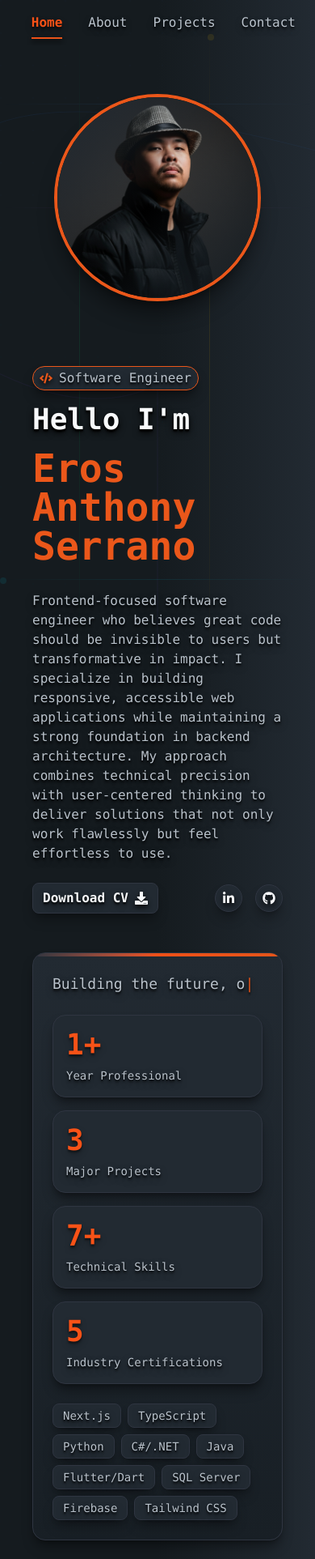
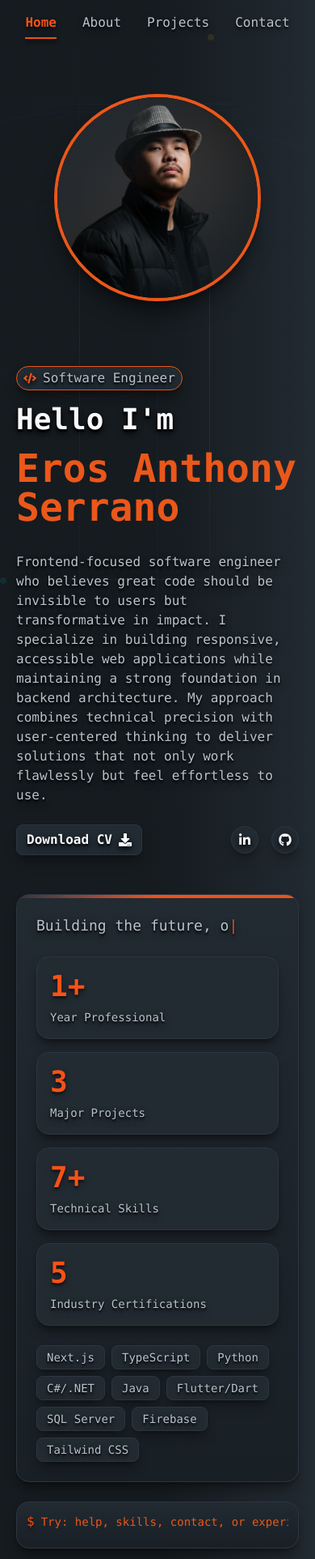
Before and after one commit to ErosAnthonySerrano/Eros_Anthony_Serrano_Portfolio, a Next.js app: page / in a window 390 px wide. Shown: the top 1925 px of the page at 81% size. Built offline with nearby package versions, Linux system fonts and the light colour scheme.

Commit message:
Adjust the padding size and centered the navigation in mobile mode

```diff
--- a/src/app/about/page.tsx
+++ b/src/app/about/page.tsx
@@ -9,7 +9,7 @@ import React from "react";
 const About = () => {
   return (
     <div className="flex flex-col w-full h-full items-center justify-center pt-10 gap-12 font-mono">
-      <div className="flex flex-col gap-10 items-center justify-center p-10 w-full h-full lg:max-w-[75vw] lg:p-0 2xl:max-w-[60vw]">
+      <div className="flex flex-col gap-10 items-center justify-center p-5 w-full h-full lg:max-w-[75vw] lg:p-0 2xl:max-w-[60vw]">
         {/* Intro */}
         <h1 className="text-4xl md:text-4xl font-bold mb-6 text-text text-shadow-lg text-shadow-black/30">
           Getting to know
--- a/src/app/page.tsx
+++ b/src/app/page.tsx
@@ -11,7 +11,7 @@ export default function HomePage() {
   return (
     <div className="flex flex-col w-full h-full items-center justify-center pt-10 gap-12 font-mono">
 
-      <div className="flex flex-col lg:flex-row items-center gap-20 w-full px-10 lg:max-w-[75vw] lg:px-0 2xl:max-w-[60vw]">
+      <div className="flex flex-col lg:flex-row items-center gap-20 w-full px-5 lg:max-w-[75vw] lg:px-0 2xl:max-w-[60vw]">
         <div className="flex flex-col gap-6 items-center">
           <div className="relative flex-shrink-0 w-64 h-64 md:w-80 md:h-80 lg:w-96 lg:h-96 xl:w-[300px] xl:h-[300px]  rounded-full overflow-hidden border-4 border-accent-dark shadow-xl shadow-black/40 z-10">
             <Image
@@ -76,7 +76,7 @@ export default function HomePage() {
         </div>
       </div>
 
-      <div className="w-full lg:max-w-[75vw] 2xl:max-w-[60vw] px-10 lg:px-0 mb-6 flex flex-col gap-6">
+      <div className="w-full lg:max-w-[75vw] 2xl:max-w-[60vw] px-5 lg:px-0 mb-6 flex flex-col gap-6">
         <ProfileStats />
         <CommandBox/>
       </div>
--- a/src/app/projects/page.tsx
+++ b/src/app/projects/page.tsx
@@ -142,7 +142,7 @@ const Projects = () => {
   ];
   return (
     <div className="flex flex-col w-full h-full items-center justify-center pt-10 gap-12 font-mono">
-      <div className="flex flex-col gap-10 items-center justify-center p-10 w-full h-full lg:max-w-[75vw] lg:p-0 2xl:max-w-[60vw]">
+      <div className="flex flex-col gap-10 items-center justify-center p-5 w-full h-full lg:max-w-[75vw] lg:p-0 2xl:max-w-[60vw]">
         <h1 className="text-4xl md:text-4xl font-bold mb-6 text-text text-shadow-lg text-shadow-black/30">
           Project
           <span className="text-accent">
--- a/src/components/navigation.tsx
+++ b/src/components/navigation.tsx
@@ -14,7 +14,7 @@ export default function Navigation() {
   ];
 
   return (
-    <nav className="bg-gradient-to-r from-background-color via-background-color  to-surface px-6 py-4 flex w-full justify-end">
+    <nav className="bg-gradient-to-r from-background-color via-background-color  to-surface px-6 py-4 flex w-full justify-center md:justify-end">
       <div className="lg:min-w-[60vh] lg:px-12 flex gap-8 lg:gap-12">
         {links.map(({ href, label }) => (
           <Link
--- a/src/components/projects/main-widgets.tsx
+++ b/src/components/projects/main-widgets.tsx
@@ -42,7 +42,7 @@ const MainWidgets: React.FC<projects> = ({ projects }) => {
               cursor-pointer ${currentProject.id === item.id ? 'border-accent border-2' : 'border border-border'} shadow-lg shadow-black/40
               transform transition-all duration-500 group ${
                 currentProject.id === item.id
-                  ? 'scale-105 z-20' : 'scale-100 hover:scale-102'
+                  ? 'scale-102 md:scale-105 z-20' : 'scale-100 hover:scale-102'
               }`}
             >
               <div className="flex flex-col gap-4">
```
